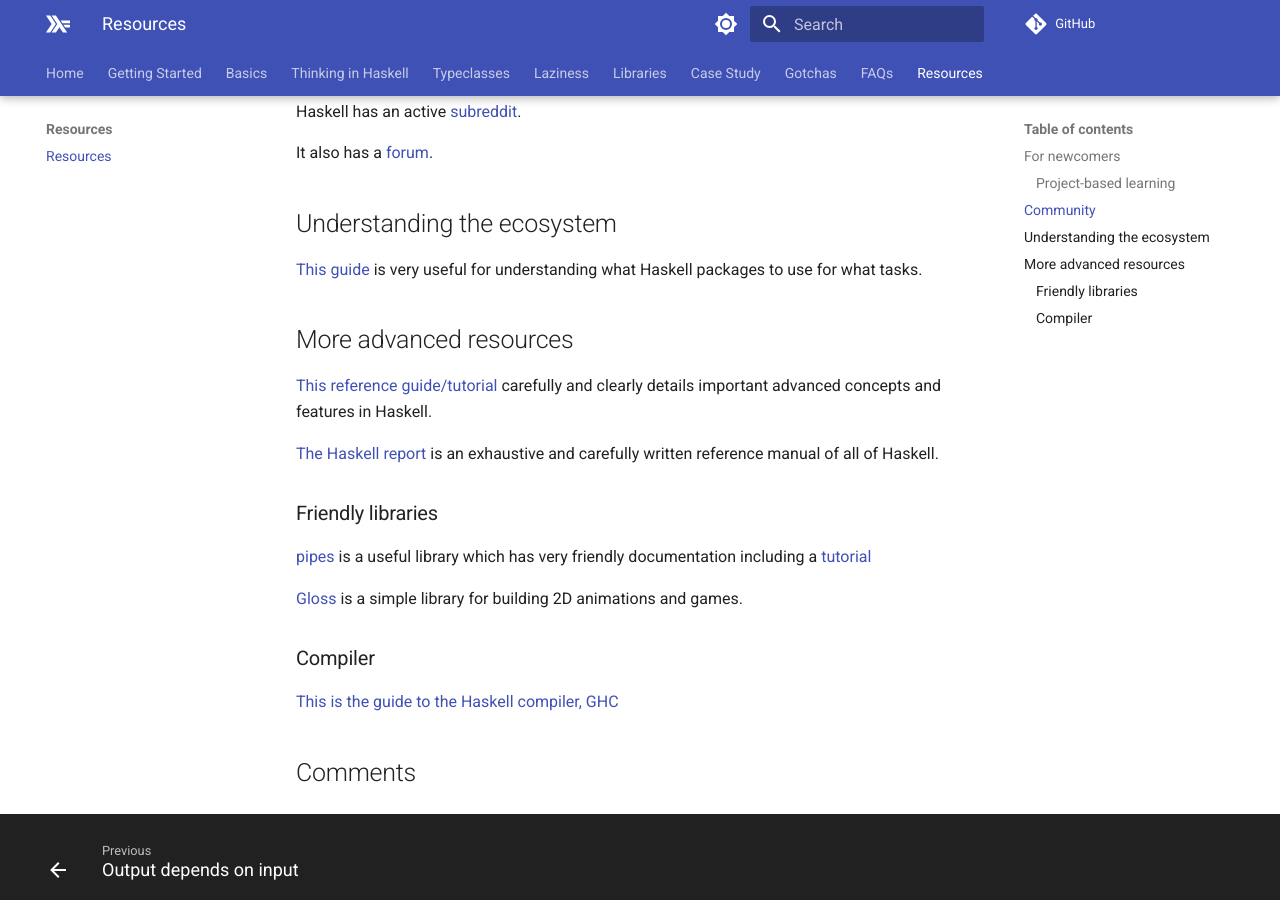
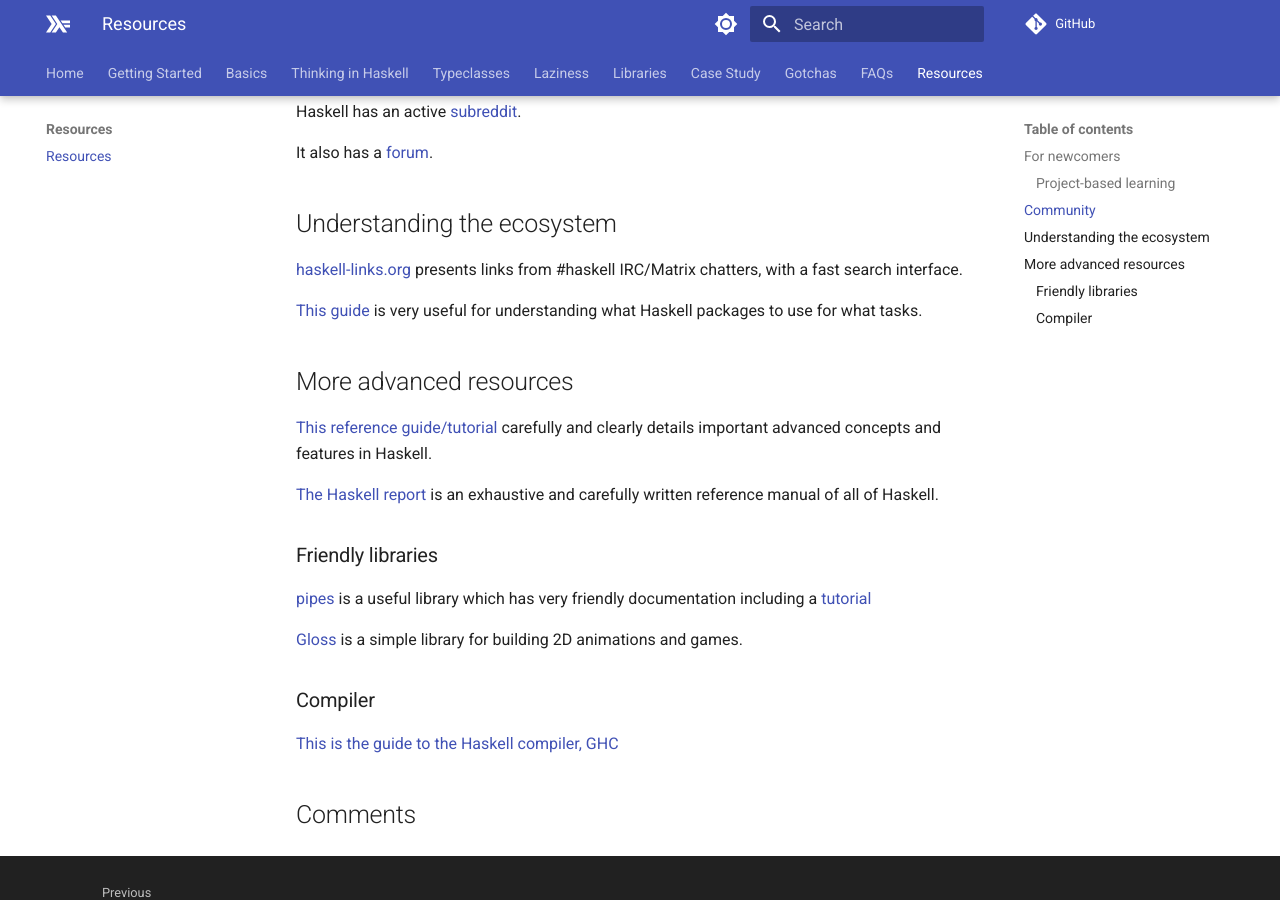
Before and after one commit to reubenharry/haskell-docs, an MkDocs documentation site: the page built from docs/docs/resources/resources.md, in a window 1280 px wide and 900 px high, scrolled down 509 px. Built offline with MkDocs 1.6.1 and Material for MkDocs 9.7.7, drawn with Linux system fonts in a browser that asks for light colours; comment, search, counter and statistics services are not loaded.

Commit message:
add haskell-links

```diff
--- a/docs/docs/resources/resources.md
+++ b/docs/docs/resources/resources.md
@@ -22,7 +22,10 @@ It also has a [forum](https://discourse.haskell.org/).
 
 ## Understanding the ecosystem
 
+[haskell-links.org](https://haskell-links.org) presents links from #haskell IRC/Matrix chatters, with a fast search interface.
+
 [This guide](https://github.com/Gabriella439/post-rfc/blob/main/sotu.md) is very useful for understanding what Haskell packages to use for what tasks.
+
 
 ## More advanced resources
 
```
